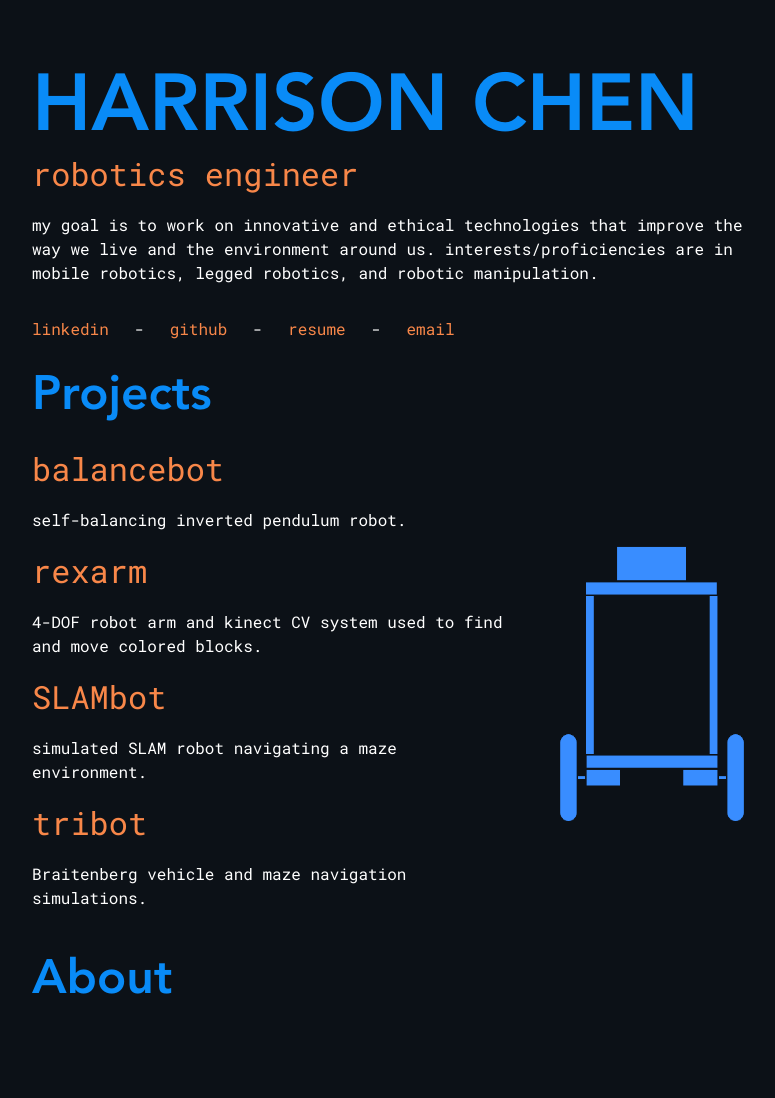
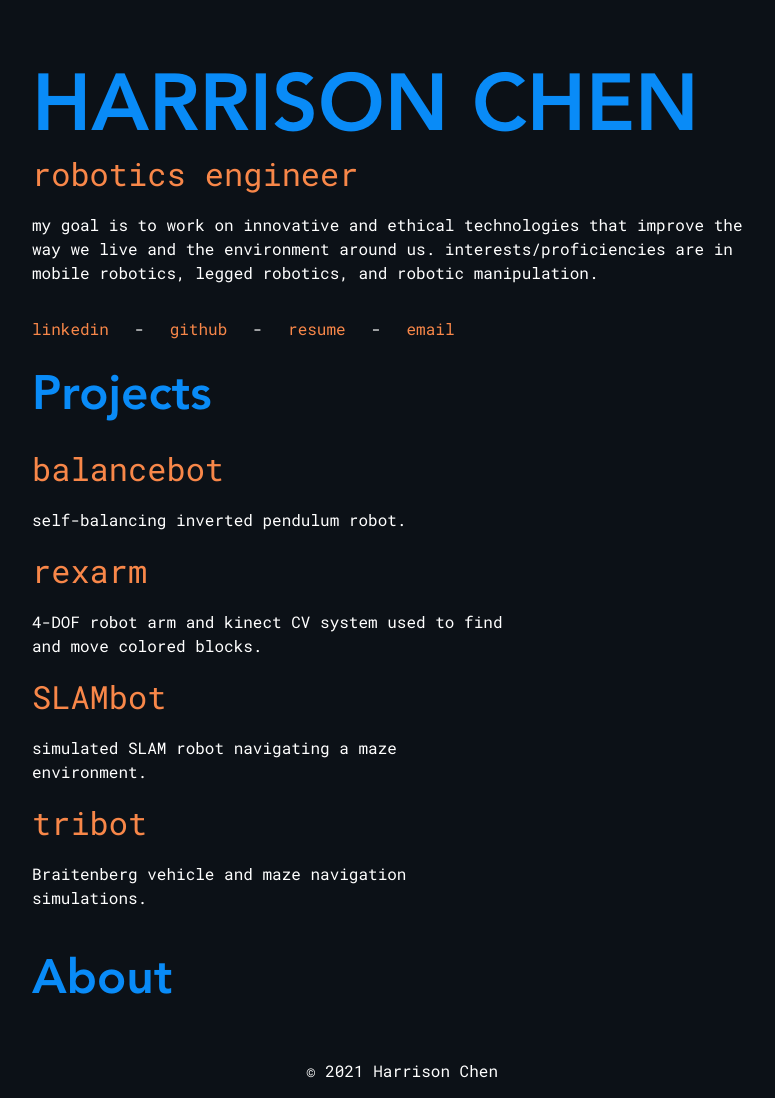
Before and after one commit to chen-harrison/chen-harrison.github.io, a Jekyll site: the page built from index.md, in a window 1280 px wide. Shown: the whole page, without its empty margins (238-1013 px from the left). Built offline with Jekyll 4.4.1, drawn with Linux system fonts in a browser that asks for light colours; before the commit the page ends 1059 px from its top, so only the background shows below that.

Commit message:
moved files to /assets/home, added copyright

```diff
--- a/_includes/head.html
+++ b/_includes/head.html
@@ -8,5 +8,5 @@
   {%- if jekyll.environment == 'production' and site.google_analytics -%}
     {%- include google-analytics.html -%}
   {%- endif -%}
-  <link rel="icon" href="{{- '/assets/icon.jpg' | relative_url -}}" type="image/x-icon">
+  <link rel="icon" href="{{- '/assets/home/logo.jpg' | relative_url -}}" type="image/x-icon">
 </head>
--- a/_includes/links.html
+++ b/_includes/links.html
@@ -1,6 +1,6 @@
 <div style="margin-top: 2em;margin-bottom: 2em;">
   <a href="https://www.linkedin.com/in/{{ site.linkedin_username| cgi_escape | escape }}">linkedin</a> &emsp;-&emsp;
   <a href="https://github.com/{{ site.github_username| cgi_escape | escape }}">github</a> &emsp;-&emsp;
-  <a href="/assets/HarrisonChen_Resume.pdf" download>resume</a> &emsp;-&emsp;
+  <a href="/assets/home/HarrisonChen_Resume.pdf" download>resume</a> &emsp;-&emsp;
   <a href="mailto:{{ site.email }}">email</a>
 </div>
--- a/_includes/projects.html
+++ b/_includes/projects.html
@@ -13,7 +13,7 @@
       {%- endfor -%}
 
     </div>
-    <div style="flex-basis: auto;"><img id="project_icon" src="/assets/balancebot.png"></div>
+    <div style="flex-basis: auto;"><img id="project_icon" src="/assets/home/blank.png"></div>
   </div>
 </div>
 
@@ -22,16 +22,16 @@
     var image = document.getElementById("project_icon");
     switch(String(project.id)) {
       case "balancebot":
-        image.src = "/assets/balancebot.png";
+        image.src = "/assets/home/balancebot.png";
         break;
       case "rexarm":
-        image.src = "/assets/rexarm.png";
+        image.src = "/assets/home/rexarm.png";
         break;
       case "SLAMbot":
-        image.src = "/assets/slambot.png";
+        image.src = "/assets/home/slambot.png";
         break;
       case "tribot":
-        image.src = "/assets/tribot.png";
+        image.src = "/assets/home/tribot.png";
         break;
     }
   }
--- a/_layouts/default.html
+++ b/_layouts/default.html
@@ -14,6 +14,7 @@
     </main>
 
     <!-- {%- include footer.html -%} -->
+    <p style="text-align: center;">&#169; 2021 Harrison Chen</p>
 
   </body>
 
```
Also changed, not shown: assets/home/balancebot.png (renamed from assets/balancebot.png), assets/home/blank.png (added), assets/home/logo.jpg (renamed from assets/icon.jpg), assets/home/rexarm.png (renamed from assets/rexarm.png), assets/home/slambot.png (renamed from assets/slambot.png), assets/home/tribot.png (renamed from assets/tribot.png), 2 other files.
